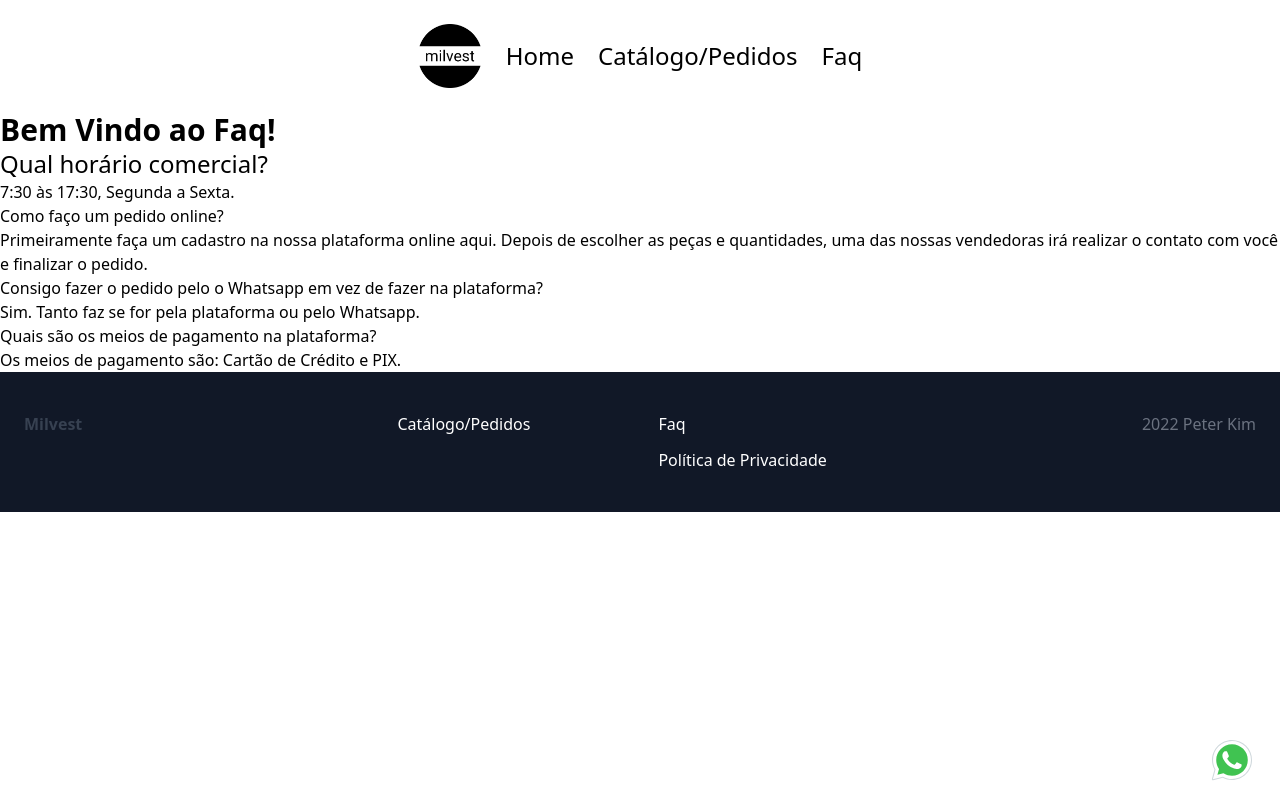
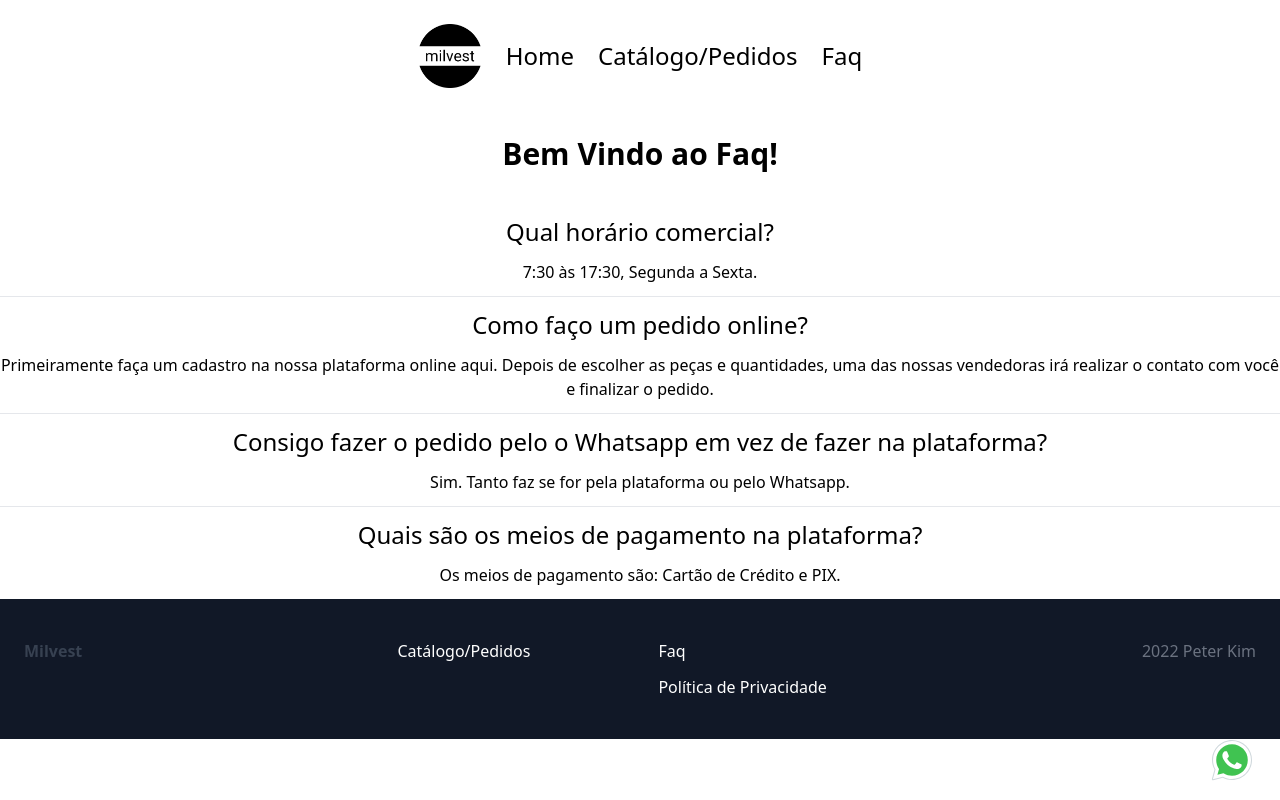
Before and after one commit to balaclavaboyz/milvest_tailwind, a React (Create React App) app: page /faq in a window 1280 px wide. Built offline with nearby package versions, Linux system fonts and the light colour scheme.

Commit message:
faq layout changed

```diff
--- a/src/pages/Faq.jsx
+++ b/src/pages/Faq.jsx
@@ -1,27 +1,34 @@
-import React from 'react'
-import Footer from '../components/Footer'
-import Navbar from '../components/Navbar'
+import React from "react";
+import Footer from "../components/Footer";
+import Navbar from "../components/Navbar";
 
 export default function Faq() {
   return (
     <>
-    <div className="container flex flex-col mx-auto">
-      <h1 className='text-3xl font-bold'>Bem Vindo ao Faq!</h1>
+      <div className="container mb-3 space-y-3 flex flex-col mx-auto text-center mt-6">
+        <h1 className="text-3xl font-bold mb-8">Bem Vindo ao Faq!</h1>
 
-      <h2 className='text-2xl'>Qual horário comercial?</h2>
-      <p>7:30 às 17:30, Segunda a Sexta.</p>
+        <h2 className="text-2xl">Qual horário comercial?</h2>
+        <p>7:30 às 17:30, Segunda a Sexta.</p>
+        <hr />
+        <h2 className="text-2xl">Como faço um pedido online?</h2>
+        <p>
+          Primeiramente faça um cadastro na nossa plataforma online{" "}
+          <a href="https://milvest.vesti.mobi/">aqui</a>. Depois de escolher as
+          peças e quantidades, uma das nossas vendedoras irá realizar o contato
+          com você e finalizar o pedido.
+        </p>
+        <hr />
 
-      <h2>Como faço um pedido online?</h2>
-      <p>Primeiramente faça um cadastro na nossa plataforma online <a href="https://milvest.vesti.mobi/">aqui</a>. Depois de escolher as peças e quantidades, uma das nossas vendedoras irá realizar o contato com você e finalizar o pedido.</p>
+        <h2 className="text-2xl">
+          Consigo fazer o pedido pelo o Whatsapp em vez de fazer na plataforma?
+        </h2>
+        <p>Sim. Tanto faz se for pela plataforma ou pelo Whatsapp.</p>
+        <hr />
 
-      <h2>Consigo fazer o pedido pelo o Whatsapp em vez de fazer na plataforma?</h2>
-      <p>Sim. Tanto faz se for pela plataforma ou pelo Whatsapp.</p>
-
-      <h2>Quais são os meios de pagamento na plataforma?</h2>
-      <p>Os meios de pagamento são: Cartão de Crédito e PIX.</p>
-
-    </div>
-
+        <h2 className="text-2xl">Quais são os meios de pagamento na plataforma?</h2>
+        <p>Os meios de pagamento são: Cartão de Crédito e PIX.</p>
+      </div>
     </>
-  )
+  );
 }
```
